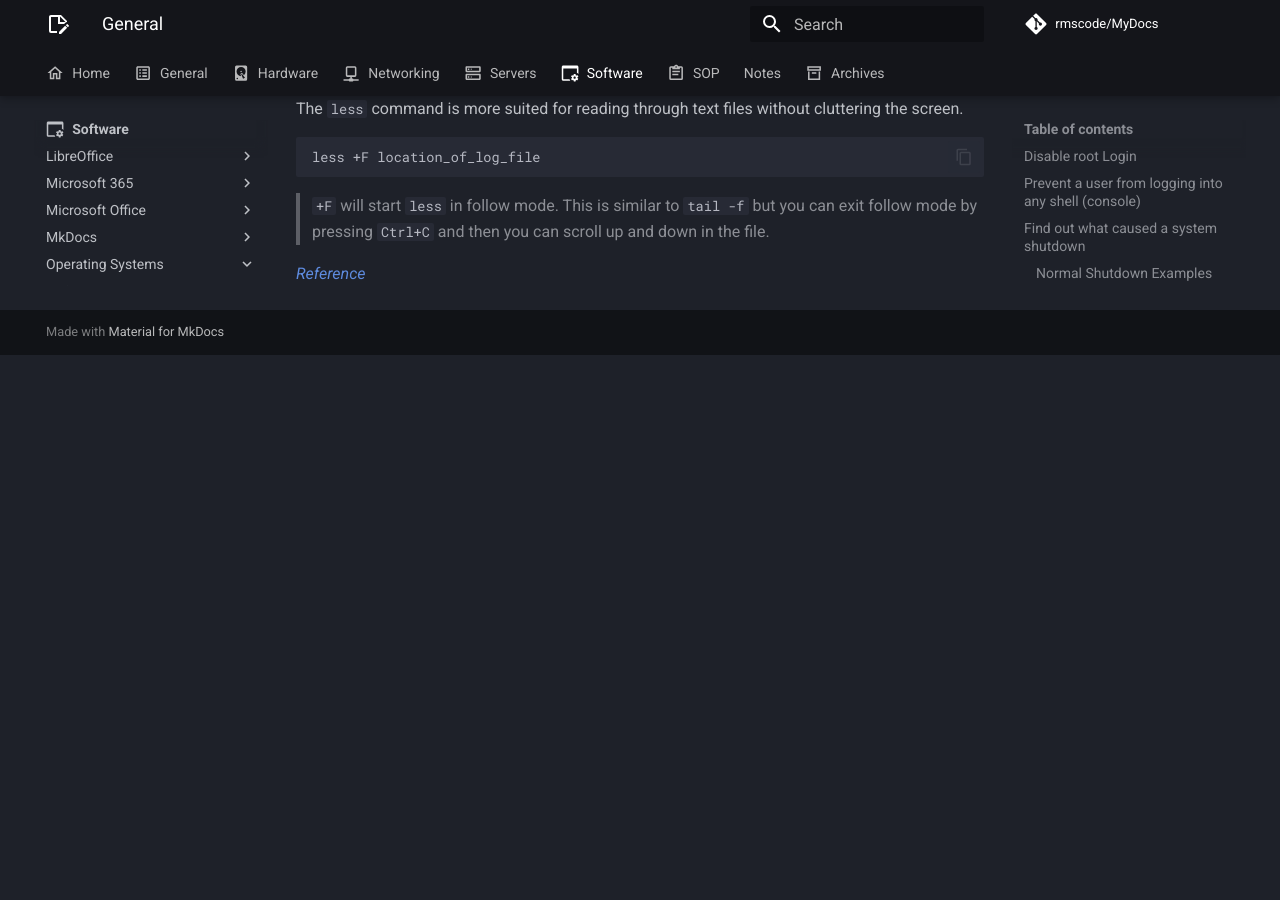
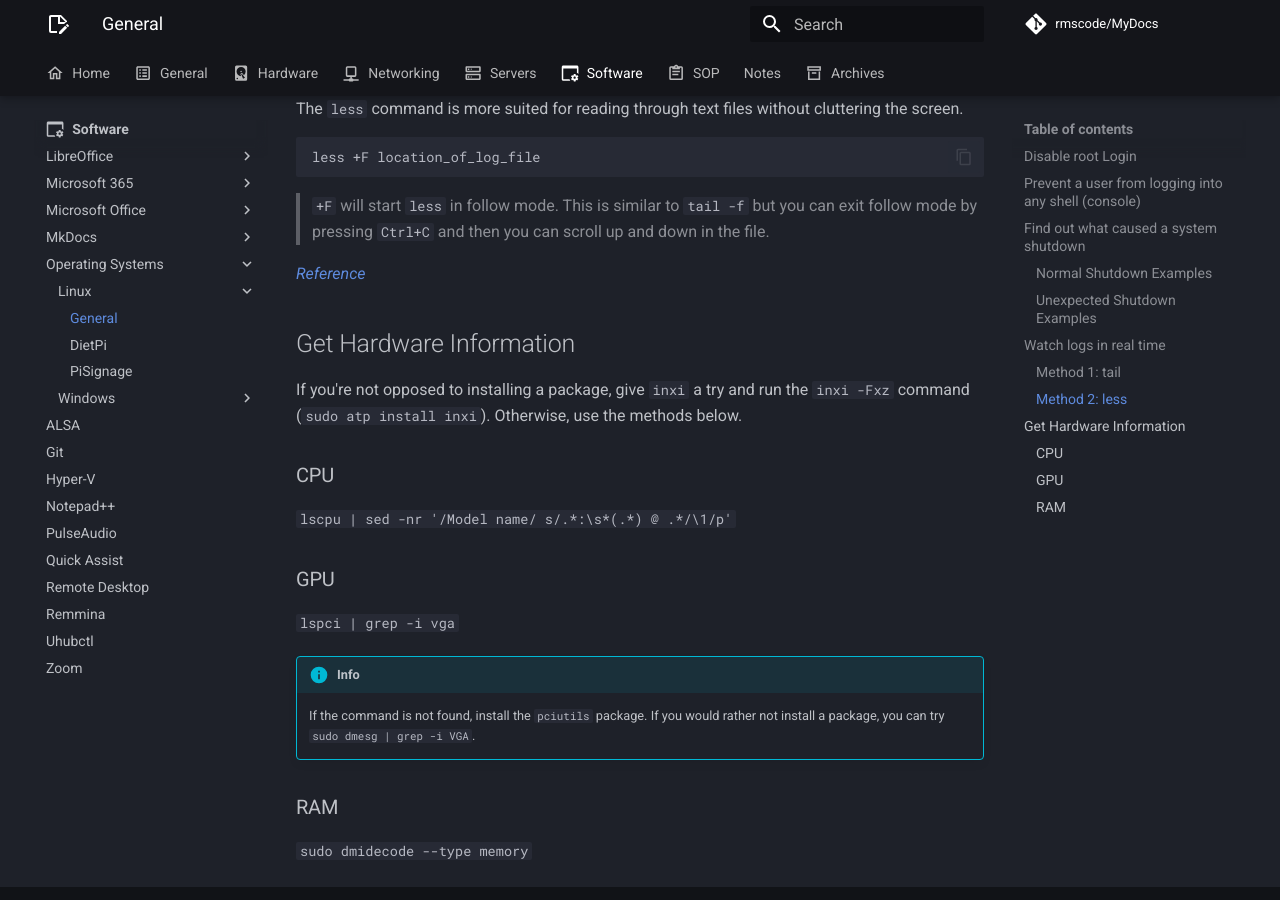
Before and after one commit to rmscode/binary-garden, an MkDocs documentation site: the page built from docs/software/operating-systems/linux/general.md, in a window 1280 px wide and 900 px high, scrolled down 2923 px. Built offline with MkDocs 1.6.1 and Material for MkDocs 9.7.7, drawn with Linux system fonts in a browser that asks for light colours; comment, search, counter and statistics services are not loaded; before the commit the page ends 3278 px from its top, so only the background shows below that.

Commit message:
Docs: Linux commands to get hardware info

```diff
--- a/docs/software/operating-systems/linux/general.md
+++ b/docs/software/operating-systems/linux/general.md
@@ -127,3 +127,23 @@
 > `+F` will start `less` in follow mode. This is similar to `tail -f` but you can exit follow mode by pressing `Ctrl+C` and then you can scroll up and down in the file.
 
 [*Reference*](https://linuxhandbook.com/watch-logs-real-time)
+
+## Get Hardware Information
+
+If you're not opposed to installing a package, give `inxi` a try and run the `inxi -Fxz` command (`sudo atp install inxi`). Otherwise, use the methods below.
+
+### CPU
+
+`lscpu | sed -nr '/Model name/ s/.*:\s*(.*) @ .*/\1/p'`
+
+### GPU
+
+`lspci | grep -i vga`
+
+!!! info
+
+    If the command is not found, install the `pciutils` package. If you would rather not install a package, you can try `sudo dmesg | grep -i VGA`.
+
+### RAM
+
+`sudo dmidecode --type memory`
```
